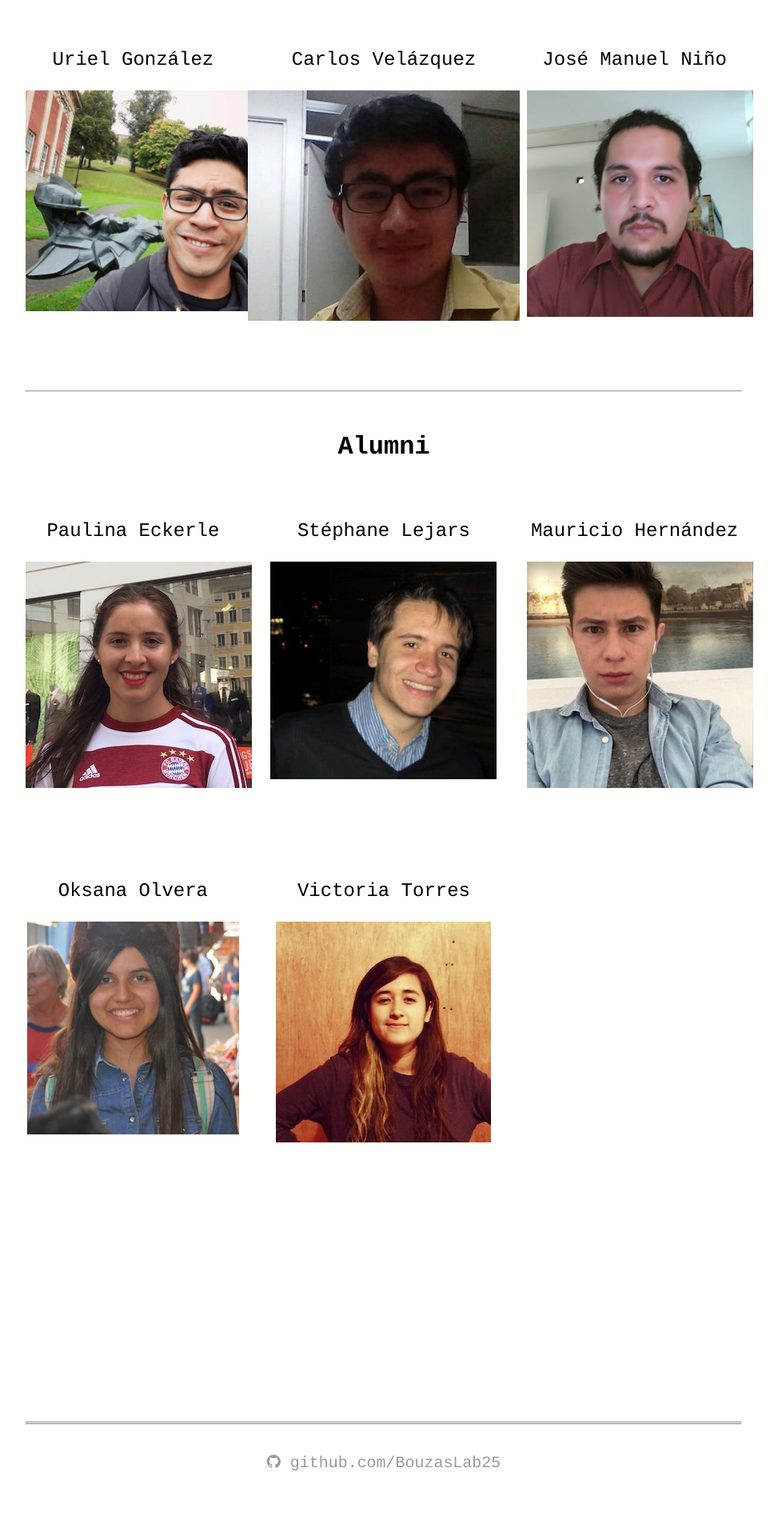
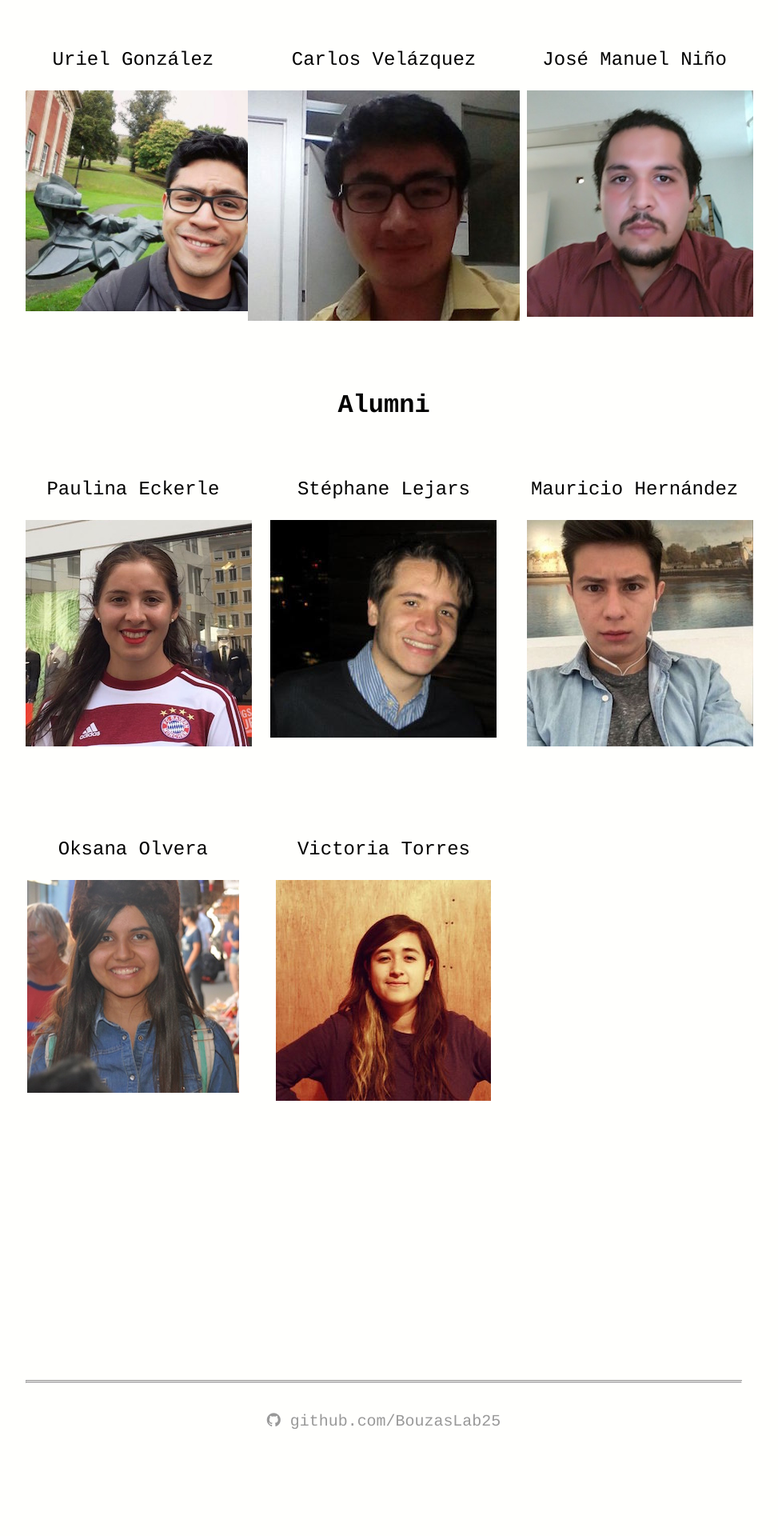
Before and after one commit to BouzasLab25/bouzaslab25.github.io, a Jekyll site: the page built from people/index.html, in a window 1280 px wide. Shown: the part 2230-4150 px from the top of the page at 80% size, without its empty margins (160-1133 px from the left). Built offline with Jekyll 4.4.1, drawn with Linux system fonts in a browser that asks for light colours; after the commit the page ends 4098 px from its top, so only the background shows below that.

Commit message:
Update index.html

```diff
--- a/people/index.html
+++ b/people/index.html
@@ -75,8 +75,7 @@ title: Lab25 Members
 
 
 
-<hr />
-
+<hr class="style14">
 <h3>Alumni</h3>
 
   <div class="left">
```
